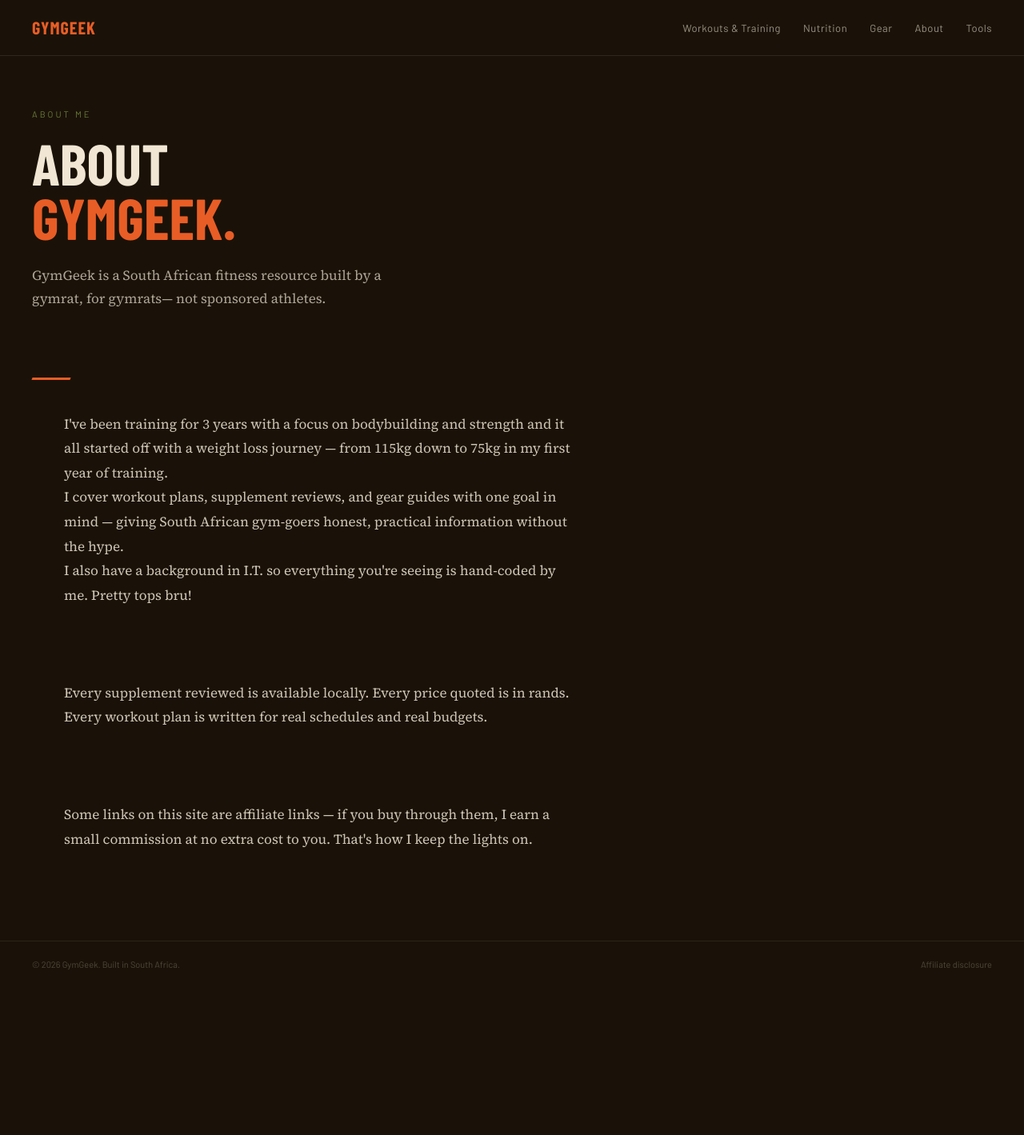
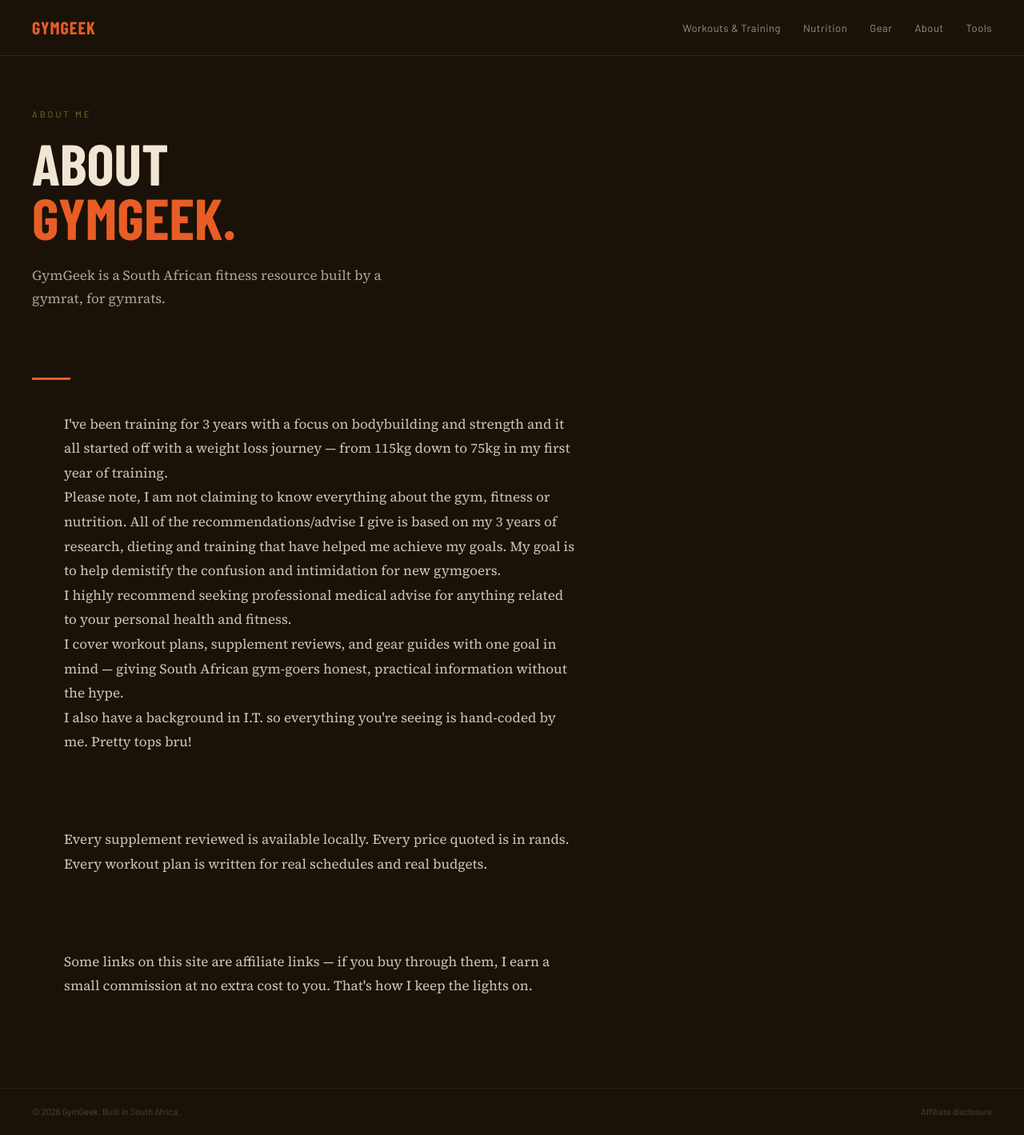
Before and after one commit to Viddy-8112/gymgeek, a Jekyll site: the page built from about.markdown, in a window 1280 px wide. Shown: the whole page at 80% size. Built offline with Jekyll 4.4.1, drawn with Linux system fonts in a browser that asks for light colours; some web fonts are replaced; before the commit the page ends 1236 px from its top, so only the background shows below that.

Commit message:
Added to about.markdown

```diff
--- a/about.markdown
+++ b/about.markdown
@@ -6,7 +6,7 @@
 <div class="hero">
   <div class="hero-eyebrow">About me</div>
   <h1 class="hero-headline">About<br><em>GymGeek.</em></h1>
-  <p class="hero-sub">GymGeek is a South African fitness resource built by a gymrat, for gymrats— not sponsored athletes.</p>
+  <p class="hero-sub">GymGeek is a South African fitness resource built by a gymrat, for gymrats.</p>
 </div>
 
 <div class="slash-divider"></div>
@@ -15,6 +15,8 @@
   <p class="post-content">
     I've been training for 3 years with a focus on bodybuilding and strength and it all started off with a weight loss journey — from 115kg down to 75kg in my first year of training.
     <br>
+    Please note, I am not claiming to know everything about the gym, fitness or nutrition. All of the recommendations/advise I give is based on my 3 years of research, dieting and training that have helped me achieve my goals. My goal is to help demistify the confusion and intimidation for new gymgoers.<br>
+    I highly recommend seeking professional medical advise for anything related to your personal health and fitness.<br>
     I cover workout plans, supplement reviews, and gear guides with one goal in mind — giving South African gym-goers honest, practical information without the hype.
     <br>
     I also have a background in I.T. so everything you're seeing is hand-coded by me. Pretty tops bru!
```
Also changed, not shown: _posts/2026-06-20-how-to-get-caked-up.md (renamed from _posts/2026-05-20-how-to-get-caked-up.md).
